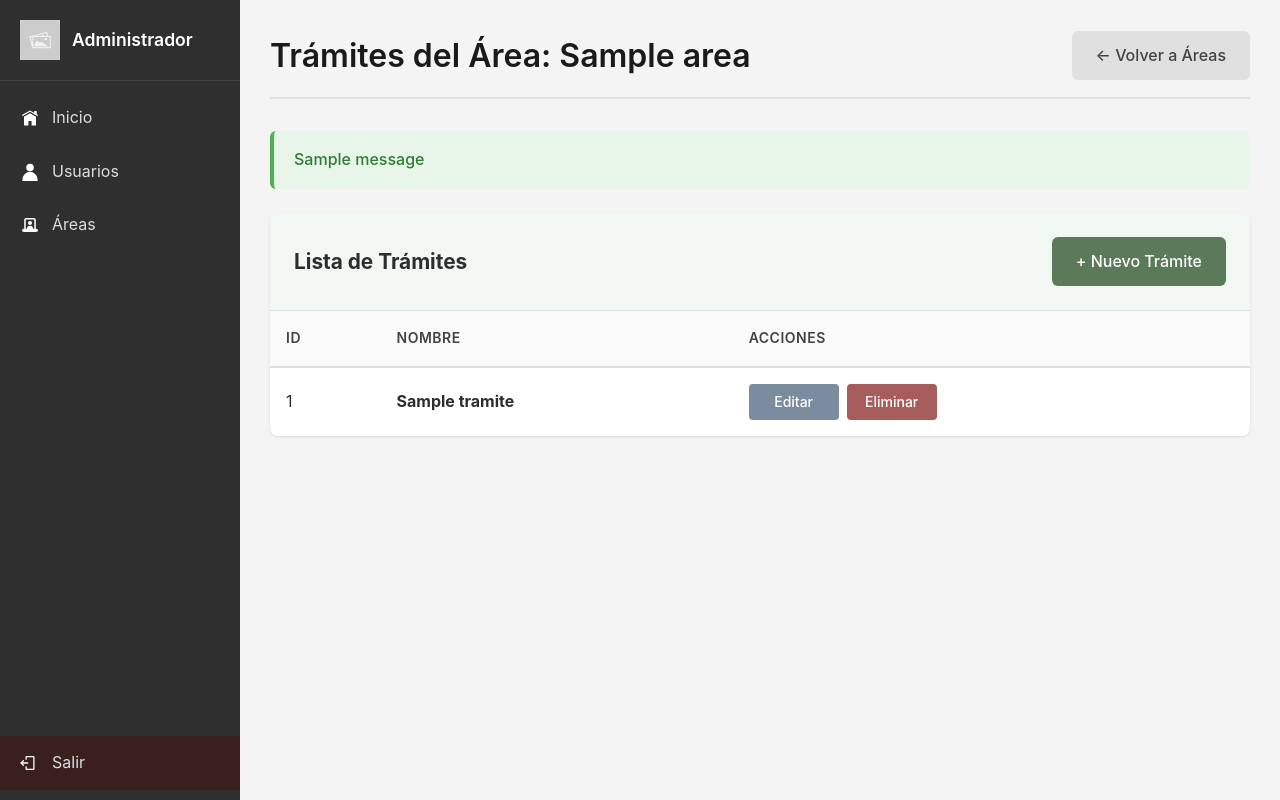
After one commit to FMM28/TomaTurnos, a Flask app: page /admin/areas/1/tramites in a window 1280 px wide. The commit adds this page. Run offline with Flask 3, Linux system fonts and the light colour scheme; a user stored in the database is signed in; tables that the repository leaves empty hold one stand-in row (values such as "Sample post"); one stand-in notice (Sample message) is shown; parts of the project's set-up code (start-up, migrations or seed data) failed here and were passed over.

Commit message:
servicios y areas,tramites

```diff
--- a/app/routes/admin.py
+++ b/app/routes/admin.py
@@ -1,9 +1,11 @@
 from flask import Blueprint, render_template, request, redirect, url_for, flash
-from app.models import Usuario
-from app.extensions import db
 from app.auth.decorators import login_required, role_required
+from app.services.user_service import UserService
+from app.services.area_service import AreaService
+from app.services.tramite_service import TramiteService
 
 admin_bp = Blueprint("admin", __name__, url_prefix="/admin")
+
 
 @admin_bp.route("/")
 @login_required
@@ -11,58 +13,190 @@ admin_bp = Blueprint("admin", __name__, url_prefix="/admin")
 def dashboard():
     return render_template("admin/dashboard.html")
 
+
 @admin_bp.route("/users")
 @login_required
 @role_required("admin")
 def users():
-    users = Usuario.query.all()
+    users = UserService.get_all_users()
     return render_template("admin/users.html", users=users)
+
 
 @admin_bp.route("/users/create", methods=["GET", "POST"])
 @login_required
 @role_required("admin")
 def create_user():
     if request.method == "POST":
-        user = Usuario(
-            username=request.form["username"],
-            role=request.form["role"]
-        )
-        user.set_password(request.form["password"])
+        try:
+            UserService.create_user(
+                username=request.form["username"],
+                role=request.form["role"],
+                password=request.form["password"]
+            )
+            flash("Usuario creado correctamente", "success")
+            return redirect(url_for("admin.users"))
+        except Exception as e:
+            flash(f"Error al crear usuario: {str(e)}", "error")
 
-        db.session.add(user)
-        db.session.commit()
+    return render_template("admin/create_user.html")
 
-        flash("Usuario creado correctamente", "success")
-        return redirect(url_for("admin.users"))
-    return render_template("admin/create_user.html")
 
 @admin_bp.route("/users/<int:id>/edit", methods=["GET", "POST"])
 @login_required
 @role_required("admin")
 def edit_user(id):
-    user = Usuario.query.get_or_404(id)
+    user = UserService.get_user_by_id_or_404(id)
 
     if request.method == "POST":
-        user.username = request.form["username"]
-        user.role = request.form["role"]
-
-        if request.form.get("password"):
-            user.set_password(request.form["password"])
-
-        db.session.commit()
-        flash("Usuario actualizado", "success")
-        return redirect(url_for("admin.users"))
+        try:
+            UserService.update_user(
+                user_id=id,
+                username=request.form["username"],
+                role=request.form["role"],
+                password=request.form.get("password")
+            )
+            flash("Usuario actualizado correctamente", "success")
+            return redirect(url_for("admin.users"))
+        except Exception as e:
+            flash(f"Error al actualizar usuario: {str(e)}", "error")
 
     return render_template("admin/edit_user.html", user=user)
+
 
 @admin_bp.route("/users/<int:id>/delete", methods=["POST"])
 @login_required
 @role_required("admin")
 def delete_user(id):
-    user = Usuario.query.get_or_404(id)
+    try:
+        UserService.delete_user(id)
+        flash("Usuario eliminado correctamente", "info")
+    except Exception as e:
+        flash(f"Error al eliminar usuario: {str(e)}", "error")
 
-    db.session.delete(user)
-    db.session.commit()
+    return redirect(url_for("admin.users"))
 
-    flash("Usuario eliminado", "info")
-    return redirect(url_for("admin.users"))
+
+@admin_bp.route("/areas")
+@login_required
+@role_required("admin")
+def areas():
+    areas = AreaService.get_all_areas()
+    return render_template("admin/areas.html", areas=areas)
+
+
+@admin_bp.route("/areas/create", methods=["GET", "POST"])
+@login_required
+@role_required("admin")
+def create_area():
+    if request.method == "POST":
+        nombre = request.form.get("nombre", "")
+
+        try:
+            AreaService.create_area(nombre)
+            flash("Área creada exitosamente", "success")
+            return redirect(url_for("admin.areas"))
+        except ValueError as e:
+            flash(str(e), "error")
+        except Exception as e:
+            flash(str(e), "error")
+
+    return render_template("admin/form_area.html", area=None)
+
+
+@admin_bp.route("/areas/<int:id_area>/edit", methods=["GET", "POST"])
+@login_required
+@role_required("admin")
+def edit_area(id_area):
+    area = AreaService.get_area_by_id_or_404(id_area)
+
+    if request.method == "POST":
+        nombre = request.form.get("nombre", "")
+
+        try:
+            AreaService.update_area(id_area, nombre)
+            flash("Área actualizada exitosamente", "success")
+            return redirect(url_for("admin.areas"))
+        except ValueError as e:
+            flash(str(e), "error")
+        except Exception as e:
+            flash(str(e), "error")
+
+    return render_template("admin/form_area.html", area=area)
+
+
+@admin_bp.route("/areas/<int:id_area>/delete", methods=["POST"])
+@login_required
+@role_required("admin")
+def delete_area(id_area):
+    try:
+        AreaService.delete_area(id_area)
+        flash("Área eliminada exitosamente", "success")
+    except Exception as e:
+        flash(str(e), "error")
+
+    return redirect(url_for("admin.areas"))
+
+
+@admin_bp.route("/areas/<int:id_area>/tramites")
+@login_required
+@role_required("admin")
+def tramites(id_area):
+    area = AreaService.get_area_by_id_or_404(id_area)
+    tramites = TramiteService.get_tramites_by_area(id_area)
+    return render_template("admin/tramites.html", area=area, tramites=tramites)
+
+
+@admin_bp.route("/areas/<int:id_area>/tramites/create", methods=["GET", "POST"])
+@login_required
+@role_required("admin")
+def create_tramite(id_area):
+    area = AreaService.get_area_by_id_or_404(id_area)
+
+    if request.method == "POST":
+        nombre = request.form.get("nombre", "")
+
+        try:
+            TramiteService.create_tramite(id_area, nombre)
+            flash("Trámite creado exitosamente", "success")
+            return redirect(url_for("admin.tramites", id_area=id_area))
+        except ValueError as e:
+            flash(str(e), "error")
+        except Exception as e:
+            flash(str(e), "error")
+
+    return render_template("admin/form_tramite.html", area=area, tramite=None)
+
+
+@admin_bp.route("/tramites/<int:id_tramite>/edit", methods=["GET", "POST"])
+@login_required
+@role_required("admin")
+def edit_tramite(id_tramite):
+    tramite = TramiteService.get_tramite_by_id_or_404(id_tramite)
+    area = tramite.area
+
+    if request.method == "POST":
+        nombre = request.form.get("nombre", "")
+
+        try:
+            TramiteService.update_tramite(id_tramite, nombre)
+            flash("Trámite actualizado exitosamente", "success")
+            return redirect(url_for("admin.tramites", id_area=tramite.id_area))
+        except ValueError as e:
+            flash(str(e), "error")
+        except Exception as e:
+            flash(str(e), "error")
+
+    return render_template("admin/form_tramite.html", area=area, tramite=tramite)
+
+
+@admin_bp.route("/tramites/<int:id_tramite>/delete", methods=["POST"])
+@login_required
+@role_required("admin")
+def delete_tramite(id_tramite):
+    try:
+        id_area = TramiteService.delete_tramite(id_tramite)
+        flash("Trámite eliminado exitosamente", "success")
+        return redirect(url_for("admin.tramites", id_area=id_area))
+    except Exception as e:
+        flash(str(e), "error")
+        return redirect(url_for("admin.areas"))
--- /dev/null
+++ b/app/services/tramite_service.py
@@ -0,0 +1,73 @@
+from app.models import Tramite
+from app.extensions import db
+from typing import List, Optional
+
+
+class TramiteService:
+
+    @staticmethod
+    def get_all_tramites() -> List[Tramite]:
+        return Tramite.query.all()
+
+    @staticmethod
+    def get_tramites_by_area(area_id: int) -> List[Tramite]:
+
+        return Tramite.query.filter_by(id_area=area_id).order_by(Tramite.id_tramite).all()
+
+    @staticmethod
+    def get_tramite_by_id(tramite_id: int) -> Optional[Tramite]:
+        return Tramite.query.get(tramite_id)
+
+    @staticmethod
+    def get_tramite_by_id_or_404(tramite_id: int) -> Tramite:
+        return Tramite.query.get_or_404(tramite_id)
+
+    @staticmethod
+    def create_tramite(area_id: int, name: str) -> Tramite:
+
+        name = name.strip()
+
+        if not name:
+            raise ValueError("El nombre del trámite es requerido")
+
+        tramite = Tramite(id_area=area_id, name=name)
+
+        try:
+            db.session.add(tramite)
+            db.session.commit()
+            return tramite
+        except Exception as e:
+            db.session.rollback()
+            raise Exception(f"Error al crear el trámite: {str(e)}")
+
+    @staticmethod
+    def update_tramite(tramite_id: int, name: str) -> Tramite:
+
+        tramite = Tramite.query.get_or_404(tramite_id)
+        name = name.strip()
+
+        if not name:
+            raise ValueError("El nombre del trámite es requerido")
+
+        tramite.name = name
+
+        try:
+            db.session.commit()
+            return tramite
+        except Exception as e:
+            db.session.rollback()
+            raise Exception(f"Error al actualizar el trámite: {str(e)}")
+
+    @staticmethod
+    def delete_tramite(tramite_id: int) -> int:
+
+        tramite = Tramite.query.get_or_404(tramite_id)
+        id_area = tramite.id_area
+
+        try:
+            db.session.delete(tramite)
+            db.session.commit()
+            return id_area
+        except Exception as e:
+            db.session.rollback()
+            raise Exception(f"Error al eliminar el trámite: {str(e)}")
--- a/app/templates/admin/_sidebar.html
+++ b/app/templates/admin/_sidebar.html
@@ -17,7 +17,7 @@
             <span class="label">Usuarios</span>
         </a>
 
-        <a href="#" class="menu-item">
+        <a href="{{ url_for('admin.areas') }}" class="menu-item">
             <img class="icon" src="{{ url_for('static', filename='icons/ventanilla.svg') }}" alt="">
             <span class="label">Áreas</span>
         </a>
--- /dev/null
+++ b/app/templates/admin/tramites.html
@@ -0,0 +1,64 @@
+{% extends "admin/base_admin.html" %}
+
+{% block title %}Trámites - {{ area.name }}{% endblock %}
+
+{% block content %}
+<div class="users-page">
+    <div class="page-header">
+        <h1 class="page-title">Trámites del Área: {{ area.name }}</h1>
+        <a href="{{ url_for('admin.areas') }}" class="btn-secondary">
+            ← Volver a Áreas
+        </a>
+    </div>
+
+    {% with messages = get_flashed_messages(with_categories=true) %}
+        {% if messages %}
+            <div class="flash-messages">
+                {% for category, message in messages %}
+                    <div class="flash flash-{{ category }}">{{ message }}</div>
+                {% endfor %}
+            </div>
+        {% endif %}
+    {% endwith %}
+
+    <div class="table-container">
+        <div style="padding: 1.5rem; border-bottom: 1px solid #e0e0e0; display: flex; justify-content: space-between; align-items: center; background-color: #f1f8f4;">
+            <h2 style="margin: 0; font-size: 1.3rem; color: #2d2d2d;">Lista de Trámites</h2>
+            <a href="{{ url_for('admin.create_tramite', id_area=area.id_area) }}" class="btn-create">
+                + Nuevo Trámite
+            </a>
+        </div>
+        <table class="data-table">
+            <thead>
+                <tr>
+                    <th>ID</th>
+                    <th>Nombre</th>
+                    <th>Acciones</th>
+                </tr>
+            </thead>
+            <tbody>
+                {% if tramites %}
+                    {% for tramite in tramites %}
+                    <tr>
+                        <td>{{ tramite.id_tramite }}</td>
+                        <td><strong>{{ tramite.name }}</strong></td>
+                        <td>
+                            <div class="actions-cell">
+                                <a href="{{ url_for('admin.edit_tramite', id_tramite=tramite.id_tramite) }}" class="btn-edit">Editar</a>
+                                <form method="POST" action="{{ url_for('admin.delete_tramite', id_tramite=tramite.id_tramite) }}" class="delete-form" onsubmit="return confirm('¿Está seguro de eliminar este trámite?');">
+                                    <button type="submit" class="btn-delete">Eliminar</button>
+                                </form>
+                            </div>
+                        </td>
+                    </tr>
+                    {% endfor %}
+                {% else %}
+                    <tr>
+                        <td colspan="4" class="empty-state">No hay trámites registrados en esta área</td>
+                    </tr>
+                {% endif %}
+            </tbody>
+        </table>
+    </div>
+</div>
+{% endblock %}
```
Also changed, not shown: app/services/area_service.py (added, +88 -0 lines), app/services/user_service.py (added, +52 -0 lines), app/templates/admin/areas.html (added, +62 -0 lines), app/templates/admin/form_area.html (added, +46 -0 lines), app/templates/admin/form_tramite.html (added, +47 -0 lines).
